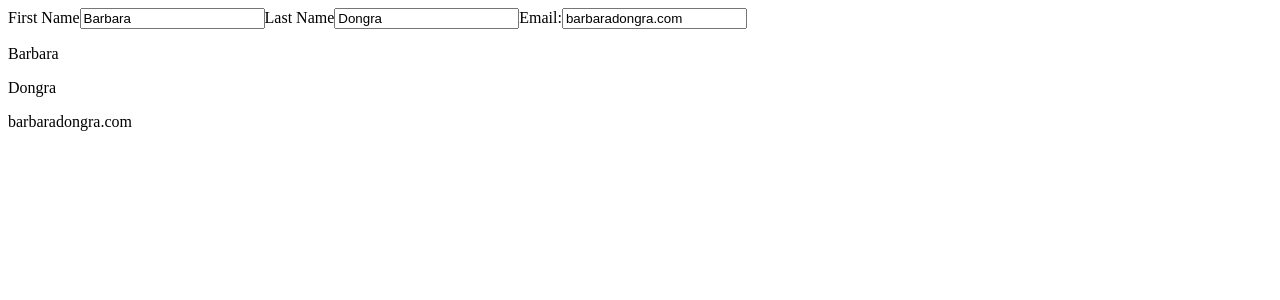
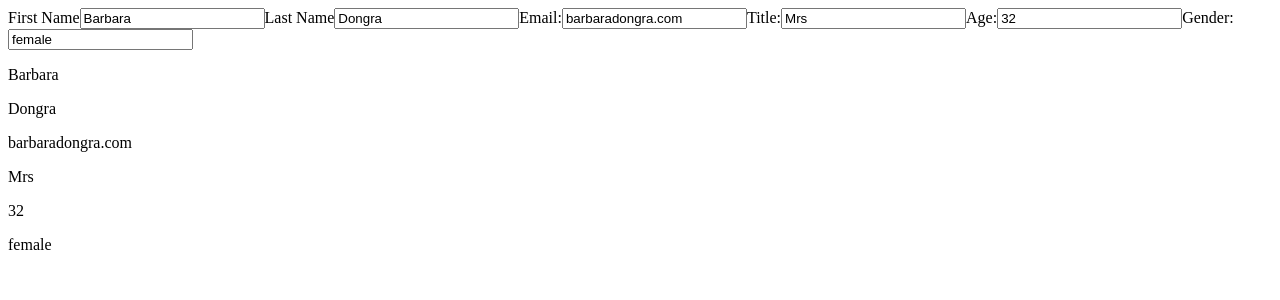
Before and after one commit to get-aakash/reactPlayground, a React (Vite) app: page / in a window 1280 px wide. Shown: the top 300 px of the page. Built offline with nearby package versions, Linux system fonts and the light colour scheme.

Commit message:
series of updates in object

```diff
--- a/package.json
+++ b/package.json
@@ -11,7 +11,8 @@
   },
   "dependencies": {
     "react": "^18.3.1",
-    "react-dom": "^18.3.1"
+    "react-dom": "^18.3.1",
+    "use-immer": "^0.10.0"
   },
   "devDependencies": {
     "@eslint/js": "^9.9.0",
--- a/src/App.jsx
+++ b/src/App.jsx
@@ -6,32 +6,48 @@ const App = () => {
   const [person, setPerson] = useState({
     firstName: "Barbara",
     lastName: "Dongra",
-    email: "barbaradongra.com"
+    email: "barbaradongra.com",
+    profile:{
+      title: "Mrs",
+      age: "32",
+      gender: "female"
+    }
   })
 
-  function handleFirstNameChange(e){
-    setPerson({...person,firstName:e.target.value})
-  }
-  function handleLastNameChange(e){
-    setPerson({...person, lastName: e.target.value})
-  }
-  function handleEmailChange(e){
-    setPerson({...person, email: e.target.value})
+  function handleOnChange(e){
+    console.log(e.target)
+    const{name,value} = e.target
+    setPerson({...person, profile:{
+      ...person.profile,[name]:value
+    }})
   }
   return (
     <div>
 
       <label>First Name</label>
-      <input type="text" value={person.firstName} onChange={handleFirstNameChange} />
+      <input type="text" name='firstName' value={person.firstName} onChange={handleOnChange} />
 
       <label>Last Name</label>
-      <input type="text" value={person.lastName} onChange={handleLastNameChange}/>
+      <input type="text" name='lastName' value={person.lastName} onChange={handleOnChange}/>
 
       <label>Email:</label>
-      <input type="email" value={person.email} onChange={handleEmailChange} />
+      <input type="email" name='email' value={person.email} onChange={handleOnChange} />
+
+
+      <label>Title:</label>
+      <input type="email" name='title' value={person.profile.title} onChange={handleOnChange} />
+
+      <label>Age:</label>
+      <input type="text" name='age' value={person.profile.age} onChange={handleOnChange} />
+
+      <label>Gender:</label>
+      <input type="text" name='gender' value={person.profile.gender} onChange={handleOnChange} />
       <p>{person.firstName}</p>
       <p>{person.lastName}</p>
       <p>{person.email}</p>
+      <p>{person.profile.title}</p>
+      <p>{person.profile.age}</p>
+      <p>{person.profile.gender}</p>
     </div>
   )
 }
```
Also changed, not shown: 1 other file (tests, documents, lock files or other folders).
